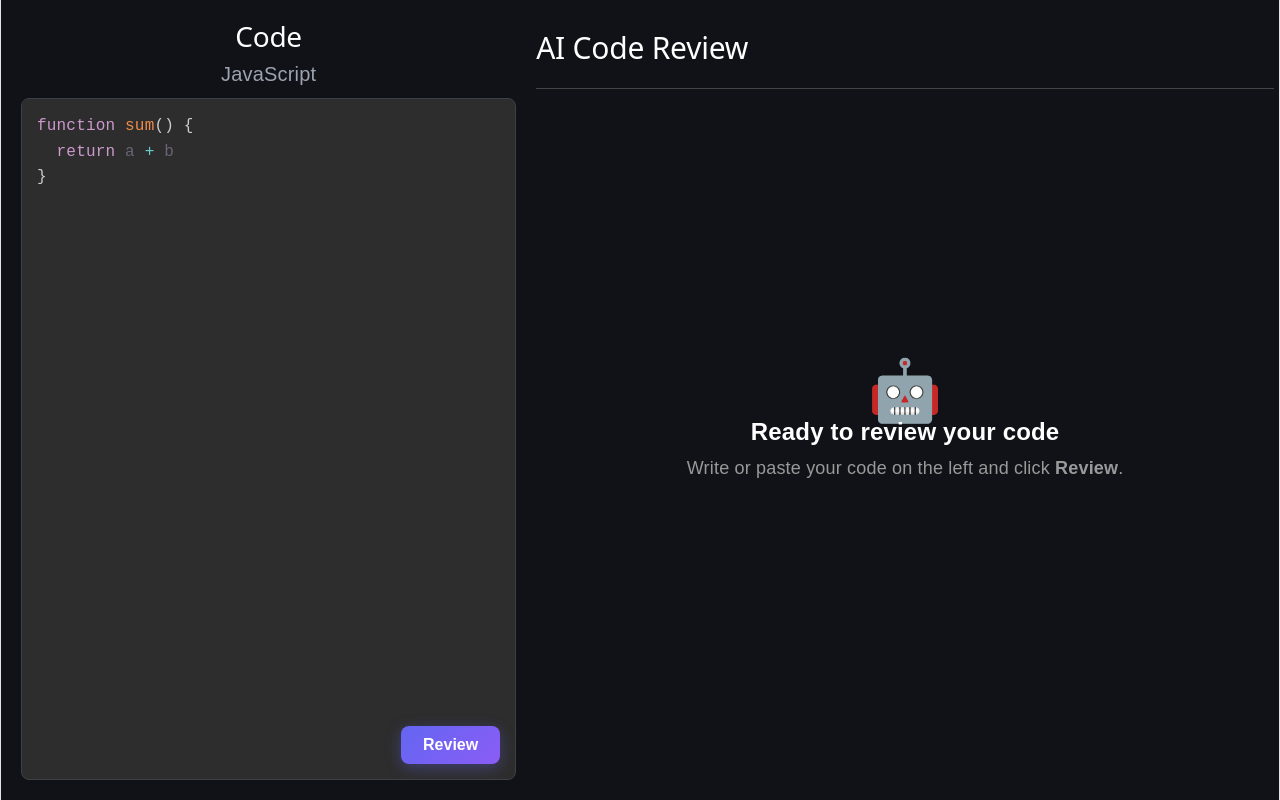
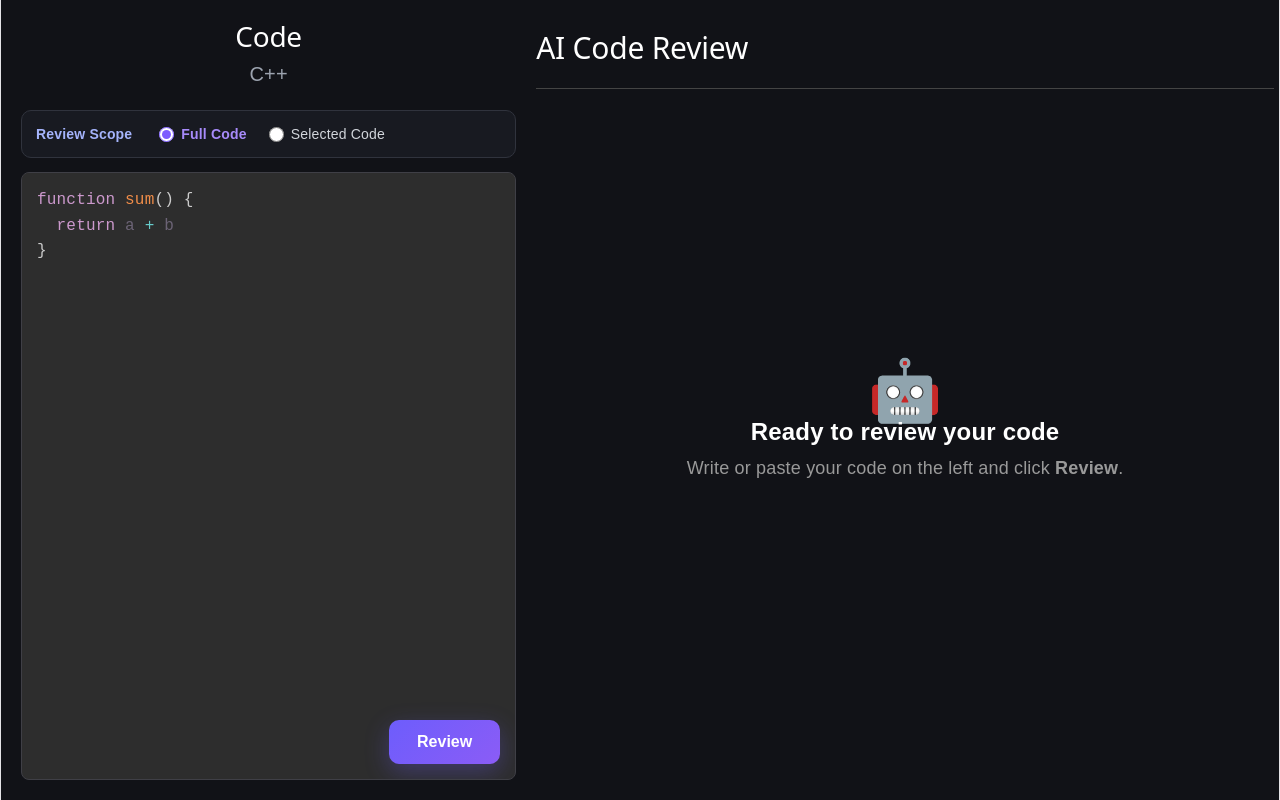
Before and after one commit to trnvra/code-reviewer, a React app in the folder Frontend/: page / in a window 1280 px wide. Built offline with nearby package versions, Linux system fonts and the light colour scheme; the HTML template or start-up script is replaced by a standard one.

Commit message:
Add full and selected code review

```diff
--- a/Frontend/src/App.css
+++ b/Frontend/src/App.css
@@ -459,3 +459,113 @@ main.app {
         height: 600px;
     }
 }
+
+/* ============================= */
+/* REVIEW SCOPE */
+/* ============================= */
+
+.review-scope {
+    display: flex;
+    align-items: center;
+    gap: 22px;
+    margin: 12px 0 14px;
+    padding: 10px 14px;
+
+    background: #181a21;
+    border: 1px solid #30333d;
+    border-radius: 10px;
+
+    color: #cbd5e1;
+}
+
+.scope-title {
+    font-size: 14px;
+    font-weight: 700;
+    color: #a5b4fc;
+    margin-right: 5px;
+}
+
+.scope-option {
+    display: flex;
+    align-items: center;
+    gap: 7px;
+
+    font-size: 14px;
+    cursor: pointer;
+
+    color: #d1d5db;
+
+    transition: color 0.2s ease;
+}
+
+.scope-option:hover {
+    color: #ffffff;
+}
+
+.scope-option input {
+    width: 15px;
+    height: 15px;
+
+    accent-color: #7c5cff;
+
+    cursor: pointer;
+}
+
+
+/* Selected Code active state */
+
+.scope-option input:checked + span {
+    color: #a78bfa;
+    font-weight: 600;
+}
+
+
+/* ============================= */
+/* REVIEW BUTTON */
+/* ============================= */
+
+.review-button {
+    border: none;
+
+    padding: 13px 28px;
+
+    border-radius: 10px;
+
+    background: linear-gradient(
+        135deg,
+        #6d5dfc,
+        #8b5cf6
+    );
+
+    color: white;
+
+    font-size: 16px;
+    font-weight: 700;
+
+    cursor: pointer;
+
+    box-shadow:
+        0 8px 25px rgba(109, 93, 252, 0.30);
+
+    transition:
+        transform 0.2s ease,
+        box-shadow 0.2s ease,
+        opacity 0.2s ease;
+}
+
+.review-button:hover {
+    transform: translateY(-2px);
+
+    box-shadow:
+        0 12px 30px rgba(109, 93, 252, 0.45);
+}
+
+.review-button:active {
+    transform: translateY(0);
+}
+
+.review-button:disabled {
+    opacity: 0.6;
+    cursor: not-allowed;
+    transform: none;
+}
--- a/Frontend/src/App.jsx
+++ b/Frontend/src/App.jsx
@@ -13,66 +13,7 @@ import "./App.css";
 
 const CodeEditor = Editor.default || Editor;
 
-
-// Detect programming language
-function detectLanguage(code) {
-
-    if (!code.trim()) {
-        return "JavaScript";
-    }
-
-    // C++
-    if (
-        /#include\s*<iostream>/.test(code) ||
-        /\busing\s+namespace\s+std/.test(code) ||
-        /\bcout\s*<</.test(code)
-    ) {
-        return "C++";
-    }
-
-    // C
-    if (
-        /#include\s*<stdio\.h>/.test(code) ||
-        /\bprintf\s*\(/.test(code)
-    ) {
-        return "C";
-    }
-
-    // Java
-    if (
-        /\bpublic\s+class\s+\w+/.test(code) ||
-        /\bpublic\s+static\s+void\s+main/.test(code) ||
-        /System\.out\.println\s*\(/.test(code)
-    ) {
-        return "Java";
-    }
-
-    // Python
-    if (
-        /\bdef\s+\w+\s*\(/.test(code) ||
-        /\bprint\s*\(/.test(code) ||
-        /\bif\s+__name__\s*==\s*["']__main__["']/.test(code)
-    ) {
-        return "Python";
-    }
-
-    // JavaScript
-    if (
-        /\b(const|let|var)\s+\w+/.test(code) ||
-        /\bfunction\s+\w+\s*\(/.test(code) ||
-        /\bconsole\.log\s*\(/.test(code) ||
-        /=>/.test(code)
-    ) {
-        return "JavaScript";
-    }
-
-    // Default
-    return "JavaScript";
-}
-
-
 function App() {
-
     const [code, setCode] = useState(`function sum() {
   return a + b
 }`);
@@ -82,11 +23,16 @@ function App() {
     const [loading, setLoading] = useState(false);
     const [error, setError] = useState("");
 
+    // Full Code / Selected Code
+    const [reviewScope, setReviewScope] = useState("full");
+
+    // Editor me selected text
+    const [selectedCode, setSelectedCode] = useState("");
+
 
     // Score ko AI response se nikalne ke liye
     function extractScores(reviewText) {
 
-        // Markdown symbols hata do
         const cleanText = reviewText.replace(/\*/g, "");
 
         const getScore = (name) => {
@@ -112,6 +58,20 @@ function App() {
     }
 
 
+    // Editor me code select hone par selected code save karo
+    function handleCodeSelect(event) {
+
+        const textarea = event.target;
+
+        const start = textarea.selectionStart;
+        const end = textarea.selectionEnd;
+
+        const selectedText = code.substring(start, end);
+
+        setSelectedCode(selectedText);
+    }
+
+
     async function reviewCode() {
 
         if (!code.trim()) {
@@ -119,22 +79,48 @@ function App() {
             return;
         }
 
+
+        // Agar Selected Code mode hai
+        // to selected code hona compulsory hai
+        if (reviewScope === "selected" && !selectedCode.trim()) {
+
+            setError(
+                "Please select some code first for Selected Code Review."
+            );
+
+            return;
+        }
+
+
         setLoading(true);
         setError("");
         setReview("");
         setMode("");
 
+
         try {
+
+            // AI ko kya bhejna hai?
+            const codeToReview =
+                reviewScope === "selected"
+                    ? selectedCode
+                    : code;
+
 
             const response = await axios.post(
                 "https://code-reviewer-s0ya.onrender.com/ai/get-review",
-                { code }
+                {
+                    code: codeToReview
+                }
             );
+
 
             console.log("FULL RESPONSE:", response.data);
 
+
             setReview(response.data.review);
             setMode(response.data.mode);
+
 
         } catch (error) {
 
@@ -145,6 +131,7 @@ function App() {
                 "Something went wrong while reviewing the code."
             );
 
+
         } finally {
 
             setLoading(false);
@@ -153,36 +140,101 @@ function App() {
     }
 
 
-    // Current code ki language detect karo
-    const language = detectLanguage(code);
-
-    const scores = review ? extractScores(review) : null;
+    const scores = review
+        ? extractScores(review)
+        : null;
 
 
     return (
         <main className="app">
 
+
             {/* LEFT - CODE EDITOR */}
 
             <section className="editor-section">
 
+
                 <div className="editor-header">
 
                     <div>
+
                         <h2>Code</h2>
 
-                        {/* Detected language */}
-                        <span>{language}</span>
+                        <span>C++</span>
+
                     </div>
+
+                </div>
+
+
+                {/* REVIEW SCOPE */}
+
+                <div className="review-scope">
+
+                    <span className="scope-title">
+                        Review Scope
+                    </span>
+
+
+                    <label className="scope-option">
+
+                        <input
+                            type="radio"
+                            name="reviewScope"
+                            value="full"
+                            checked={reviewScope === "full"}
+                            onChange={() => {
+                                setReviewScope("full");
+                                setError("");
+                            }}
+                        />
+
+                        <span>
+                            Full Code
+                        </span>
+
+                    </label>
+
+
+                    <label className="scope-option">
+
+                        <input
+                            type="radio"
+                            name="reviewScope"
+                            value="selected"
+                            checked={reviewScope === "selected"}
+                            onChange={() => {
+                                setReviewScope("selected");
+                                setError("");
+                            }}
+                        />
+
+                        <span>
+                            Selected Code
+                        </span>
+
+                    </label>
 
                 </div>
 
 
                 <div className="editor-container">
 
+
                     <CodeEditor
+
                         value={code}
-                        onValueChange={code => setCode(code)}
+
+                        onValueChange={code => {
+                            setCode(code);
+
+                            // Code change hone par
+                            // old selection hata do
+                            setSelectedCode("");
+                        }}
+
+                        onSelect={handleCodeSelect}
+
                         highlight={code =>
                             Prism.highlight(
                                 code,
@@ -190,15 +242,22 @@ function App() {
                                 "javascript"
                             )
                         }
+
                         padding={15}
+
                         style={{
                             fontFamily:
                                 '"Fira Code", "Fira Mono", monospace',
+
                             fontSize: 16,
+
                             minHeight: "500px",
+
                             width: "100%",
+
                             backgroundColor: "#2d2d2d"
                         }}
+
                     />
 
 
@@ -207,10 +266,16 @@ function App() {
                         onClick={reviewCode}
                         disabled={loading}
                     >
-                        {loading ? "Reviewing..." : "Review"}
+
+                        {loading
+                            ? "Reviewing..."
+                            : "Review"}
+
                     </button>
 
+
                 </div>
+
 
             </section>
 
@@ -219,20 +284,29 @@ function App() {
 
             <section className="review-section">
 
+
                 <div className="review-header">
 
-                    <h2>AI Code Review</h2>
+                    <h2>
+                        AI Code Review
+                    </h2>
+
 
                     {mode === "ai" && (
+
                         <span className="ai-badge">
                             🟢 AI Review
                         </span>
+
                     )}
 
+
                     {mode === "demo" && (
+
                         <span className="demo-badge">
                             🟡 Demo / Fallback
                         </span>
+
                     )}
 
                 </div>
@@ -241,6 +315,7 @@ function App() {
                 {/* LOADING */}
 
                 {loading && (
+
                     <div className="loading">
 
                         <div className="loader"></div>
@@ -250,23 +325,32 @@ function App() {
                         </p>
 
                     </div>
+
                 )}
 
 
                 {/* ERROR */}
 
                 {error && (
+
                     <div className="error-box">
+
                         ❌ {error}
+
                     </div>
+
                 )}
 
 
                 {/* SCORE */}
 
-                {!loading && !error && review && scores && (
+                {!loading &&
+                    !error &&
+                    review &&
+                    scores && (
 
                         <div className="score-section">
+
 
                             <div className="overall-score">
 
@@ -274,9 +358,15 @@ function App() {
                                     Overall Score
                                 </span>
 
+
                                 <span className="overall-number">
+
                                     {scores.overall ?? "—"}
-                                <small>/10</small>
+
+                                    <small>
+                                        /10
+                                    </small>
+
                                 </span>
 
                             </div>
@@ -284,46 +374,74 @@ function App() {
 
                             <div className="score-grid">
 
+
                                 <div className="score-card">
-                                <span>Code Quality</span>
+
+                                    <span>
+                                        Code Quality
+                                    </span>
+
                                     <strong>
                                         {scores.codeQuality ?? "—"}/10
                                     </strong>
+
                                 </div>
 
 
                                 <div className="score-card">
-                                <span>Performance</span>
+
+                                    <span>
+                                        Performance
+                                    </span>
+
                                     <strong>
                                         {scores.performance ?? "—"}/10
                                     </strong>
+
                                 </div>
 
 
                                 <div className="score-card">
-                                <span>Security</span>
+
+                                    <span>
+                                        Security
+                                    </span>
+
                                     <strong>
                                         {scores.security ?? "—"}/10
                                     </strong>
+
                                 </div>
 
 
                                 <div className="score-card">
-                                <span>Readability</span>
+
+                                    <span>
+                                        Readability
+                                    </span>
+
                                     <strong>
                                         {scores.readability ?? "—"}/10
                                     </strong>
+
                                 </div>
 
 
                                 <div className="score-card">
-                                <span>Maintainability</span>
+
+                                    <span>
+                                        Maintainability
+                                    </span>
+
                                     <strong>
                                         {scores.maintainability ?? "—"}/10
                                     </strong>
+
                                 </div>
 
+
                             </div>
+
 
                         </div>
 
@@ -332,17 +450,23 @@ function App() {
 
                 {/* REVIEW */}
 
-                {!loading && !error && review && (
+                {!loading &&
+                    !error &&
+                    review && (
 
                         <div className="review-content">
 
                             <Markdown
-                            rehypePlugins={[rehypeHighlight]}
+                                rehypePlugins={[
+                                    rehypeHighlight
+                                ]}
                             >
+
                                 {review.replace(
                                     /## 📊 Score[\s\S]*?(?=## 🎯 Final Recommendation|$)/,
                                     ""
                                 )}
+
                             </Markdown>
 
                         </div>
@@ -352,7 +476,9 @@ function App() {
 
                 {/* EMPTY */}
 
-                {!loading && !error && !review && (
+                {!loading &&
+                    !error &&
+                    !review && (
 
                         <div className="empty-review">
 
@@ -360,20 +486,24 @@ function App() {
                                 🤖
                             </div>
 
+
                             <h3>
                                 Ready to review your code
                             </h3>
 
+
                             <p>
-                            Write or paste your code on the left and
-                            click <b>Review</b>.
+                                Write or paste your code on the left
+                                and click <b>Review</b>.
                             </p>
 
                         </div>
 
                     )}
 
+
             </section>
+
 
         </main>
     );
```
Lines whose indentation alone changed are shown as unchanged.
